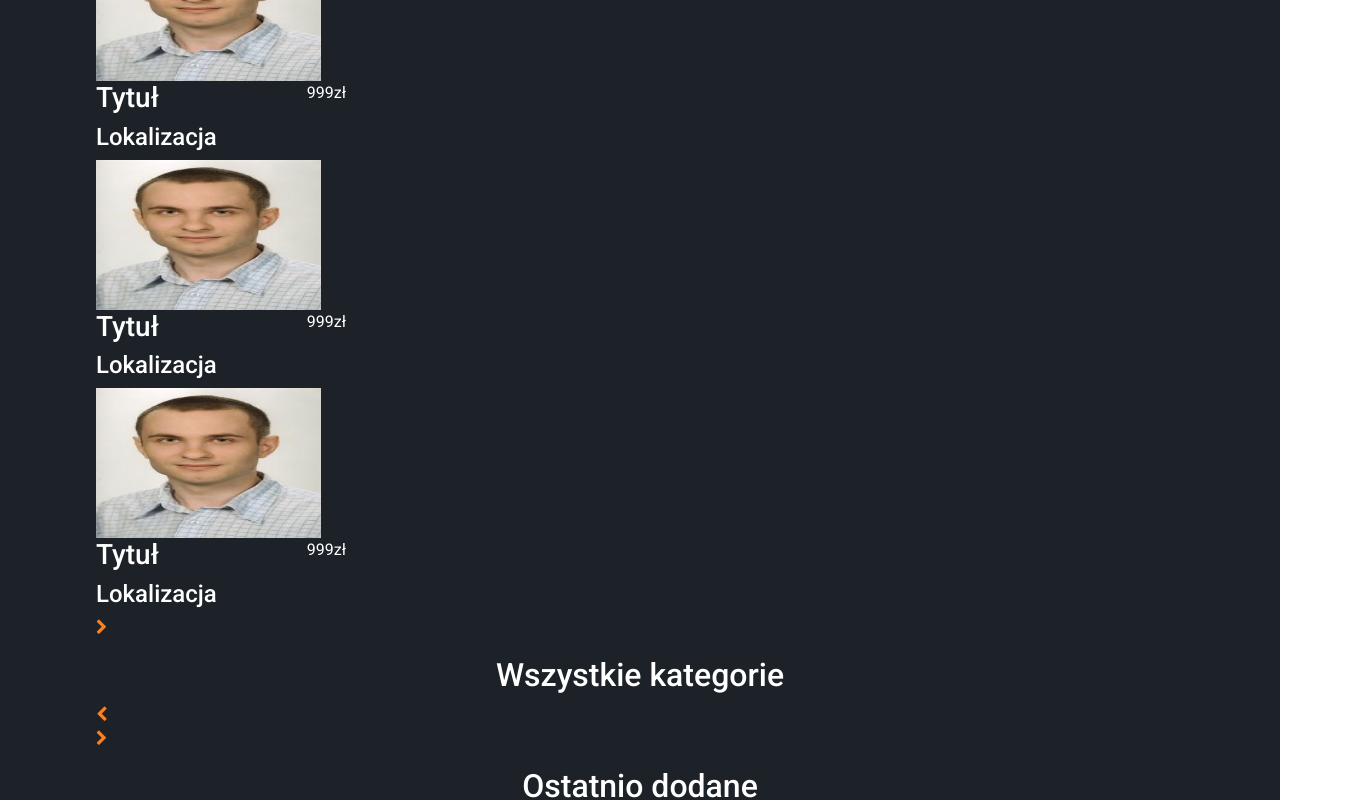
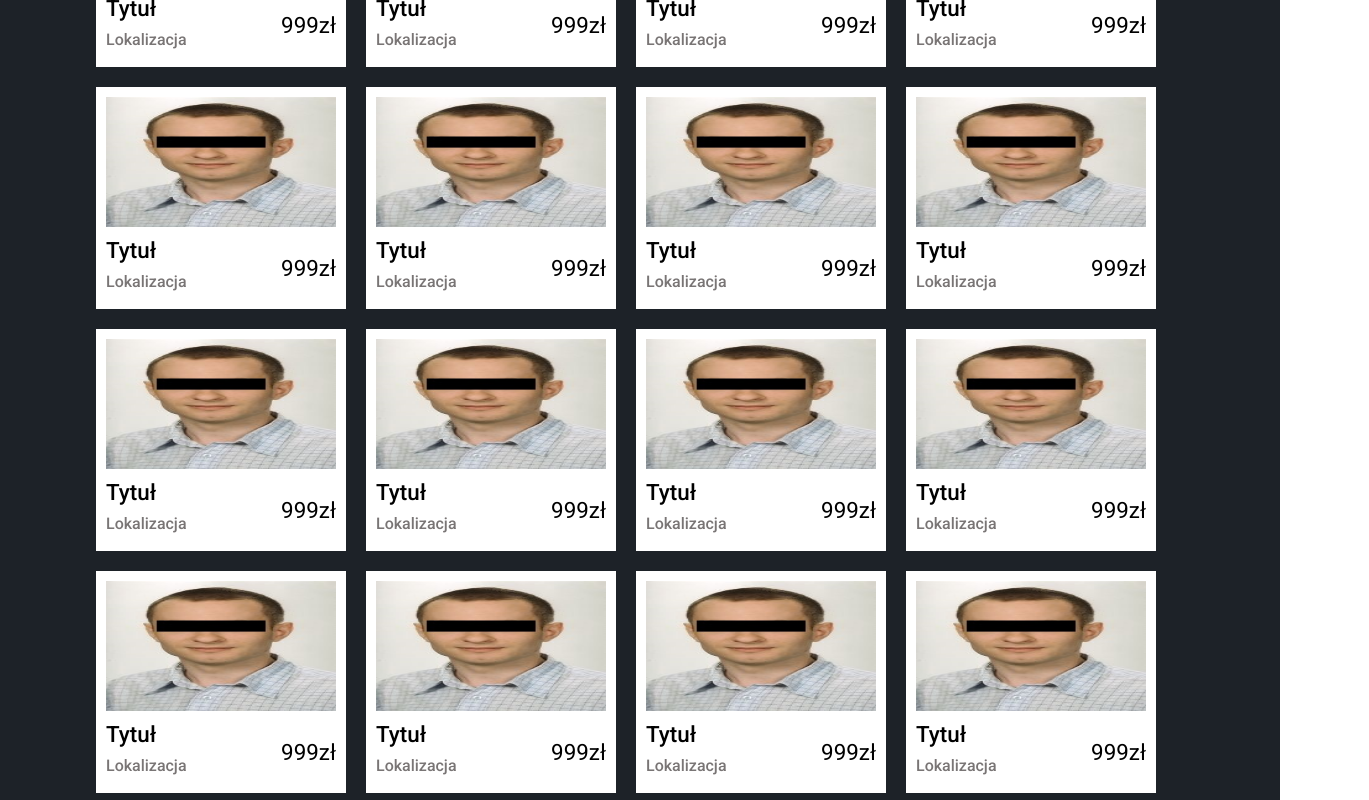
Before and after one commit to gametrader/gametrader-frontend, a React (Create React App) app: page / in a window 1280 px wide. Shown: the part 660-1460 px from the top of the page, 1369 px wide, since content can reach past the window. Built offline with nearby package versions, Linux system fonts and the light colour scheme.

Commit message:
GAMETRADER-44 Added bandit images, advertisement component, last added and for you views.

```diff
--- a/src/components/advertisement/Advertisement.module.scss
+++ b/src/components/advertisement/Advertisement.module.scss
@@ -1,14 +1,36 @@
+
+
 .advertisement{
   width: 250px;
+  display: flex;
+  flex-direction: column;
+  align-items: center;
+  background-color: #fff;
 
   .previewImage{
-    width:90%;
+    padding: 10px;
+    width:100%;
     height: 150px;
 
   }
 
   .content{
+    width: 100%;
+    padding: 0 10px 10px 10px;
     display: flex;
     justify-content: space-between;
+    align-items: center;
+    color: #000;
+    h3{
+      font-size: 1.4rem;
+    }
+    h4{
+      font-size: 1rem;
+      color: #797575;
+    }
+    p{
+      font-size: 1.4rem;
+      margin: 0;
+    }
   }
 }
--- a/src/components/home-page/HomePage.module.scss
+++ b/src/components/home-page/HomePage.module.scss
@@ -1,9 +1,36 @@
 h2{
     text-align: center;
 }
-ul{
+ul {
+
     list-style-type: none;
+
+    i {
+        color: var(--gt-primary);
+    }
 }
-i{
-    color:var(--gt-primary);
+
+.AdvertisementsSelectedForUser{
+    ul{
+        display: flex;
+        justify-content: space-between;
+        list-style-type: none;
+
+    }
 }
+
+.lastAddedAdvertisements{
+    ul{
+        display: flex;
+        list-style-type: none;
+        flex-wrap: wrap;
+        gap:20px;
+
+        li{
+
+            i{
+                color:var(--gt-primary);
+            }
+        }
+    }
+}
--- a/src/components/home-page/HomePage.tsx
+++ b/src/components/home-page/HomePage.tsx
@@ -50,8 +50,53 @@ const HomePage = () => {
 			<div className={styles.lastAddedAdvertisements}>
 				<h2>Ostatnio dodane</h2>
 				<ul className={' ' + styles.lastAdvertisementsContainer}>
-					<li onClick={ () => navigate('/')}>
-
+					<li>
+						<Advertisement />
+					</li>
+					<li>
+						<Advertisement />
+					</li>
+					<li>
+						<Advertisement />
+					</li>
+					<li>
+						<Advertisement />
+					</li>
+					<li>
+						<Advertisement />
+					</li>
+					<li>
+						<Advertisement />
+					</li>
+					<li>
+						<Advertisement />
+					</li>
+					<li>
+						<Advertisement />
+					</li>
+					<li>
+						<Advertisement />
+					</li>
+					<li>
+						<Advertisement />
+					</li>
+					<li>
+						<Advertisement />
+					</li>
+					<li>
+						<Advertisement />
+					</li>
+					<li>
+						<Advertisement />
+					</li>
+					<li>
+						<Advertisement />
+					</li>
+					<li>
+						<Advertisement />
+					</li>
+					<li>
+						<Advertisement />
 					</li>
 				</ul>
 			</div>
```
Also changed, not shown: src/assets/debil.jpg.
